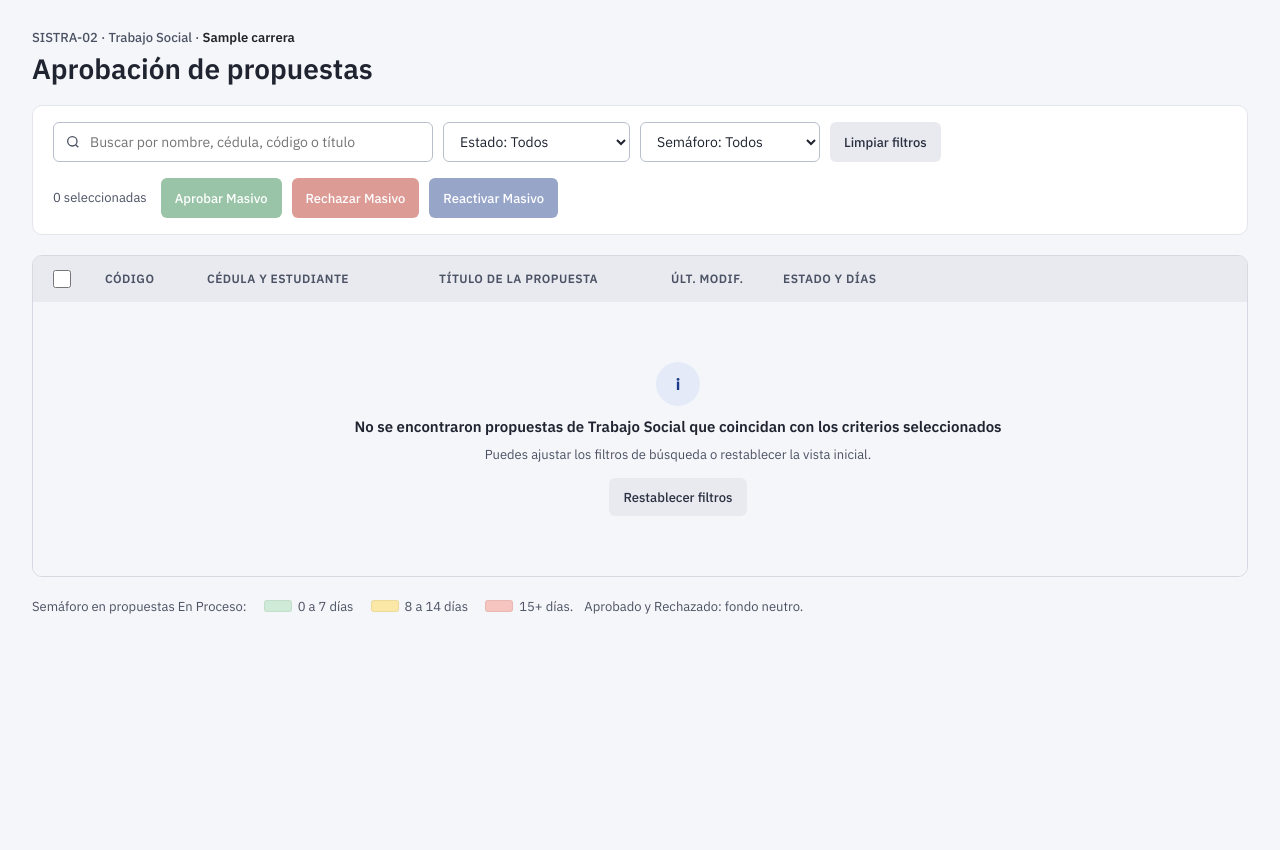
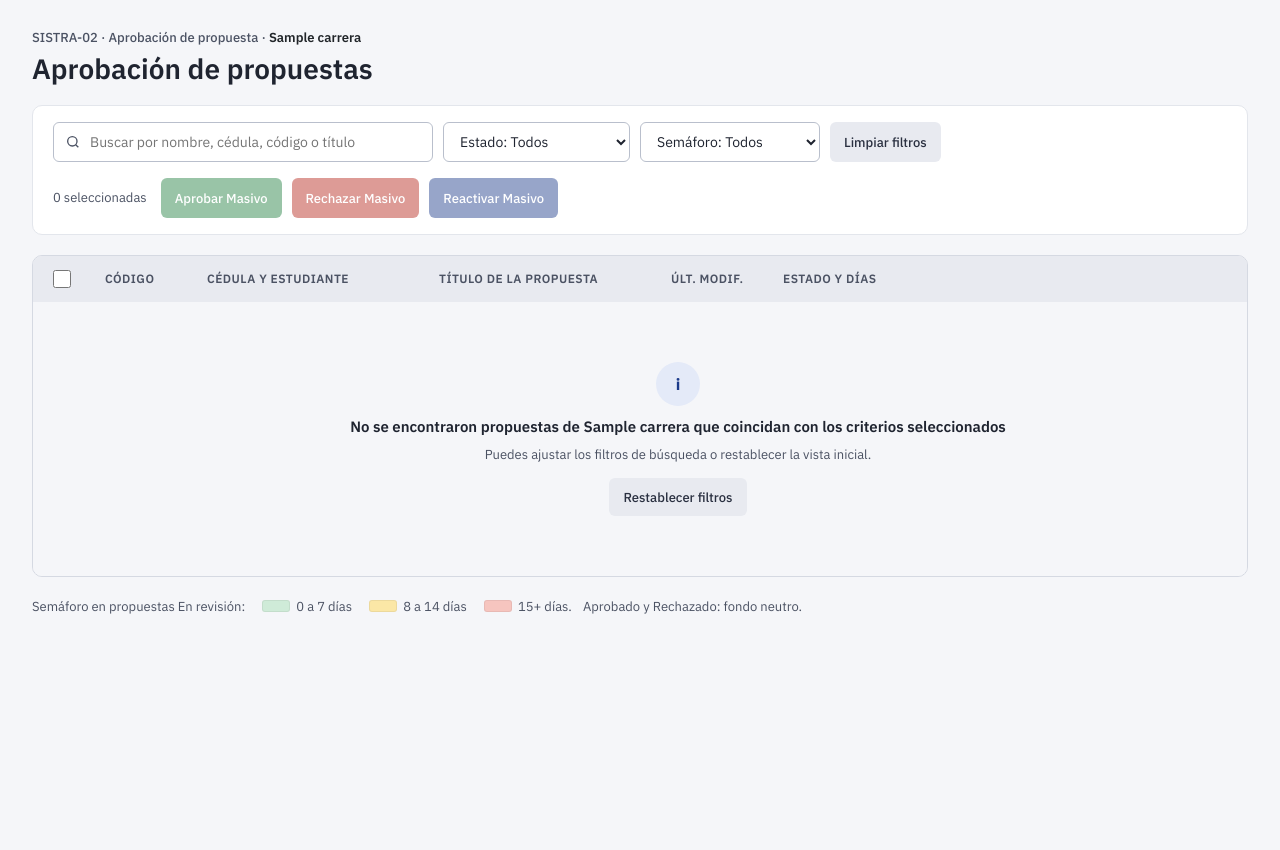
Before and after one commit to SISTRA-UP/SISTRA, a Django app: page /propuestas/aprobacion/ in a window 1280 px wide. Run offline with Django 5.2, Linux system fonts and the light colour scheme; a user stored in the database is signed in; tables that the repository leaves empty hold one stand-in row (values such as "Sample post"); data that the repository does not hold is empty.

Commit message:
fix(propuestas): actualiza terminologia a en revision, datos dinamicos depura urls

```diff
--- a/apps/propuestas/templates/propuestas/aprobacion/bandeja.html
+++ b/apps/propuestas/templates/propuestas/aprobacion/bandeja.html
@@ -430,7 +430,7 @@
     {# Título y Breadcrumb oficial #}
     <div>
         <div class="subtitulo-modulo">
-            SISTRA-02 · Trabajo Social
+            SISTRA-02 · Aprobación de propuesta
             {% if carrera %}
                 · <span class="fw-semibold text-dark">{{ carrera.nombre }}</span>
             {% endif %}
@@ -473,7 +473,7 @@
 
                 <select name="estado" id="cmb-est" class="se" aria-label="Filtrar por estado">
                     <option value="">Estado: Todos</option>
-                    <option value="En revisión" {% if request.GET.estado == 'En revisión' %}selected{% endif %}>En Proceso</option>
+                    <option value="En revisión" {% if request.GET.estado == 'En revisión' %}selected{% endif %}>En revisión</option>
                     <option value="Aprobado" {% if request.GET.estado == 'Aprobado' %}selected{% endif %}>Aprobado</option>
                     <option value="Requiere modificación" {% if request.GET.estado == 'Requiere modificación' %}selected{% endif %}>Requiere modificación</option>
                     <option value="Rechazado" {% if request.GET.estado == 'Rechazado' %}selected{% endif %}>Rechazado</option>
@@ -481,9 +481,9 @@
 
                 <select name="semaforo" id="cmb-dias" class="se" aria-label="Filtrar por semáforo y días">
                     <option value="">Semáforo: Todos</option>
-                    <option value="verde" {% if request.GET.semaforo == 'verde' %}selected{% endif %}>0 a 7 días - Verde</option>
-                    <option value="amarillo" {% if request.GET.semaforo == 'amarillo' %}selected{% endif %}>8 a 14 días - Amarillo</option>
-                    <option value="rojo" {% if request.GET.semaforo == 'rojo' %}selected{% endif %}>15+ días - Rojo</option>
+                    <option value="verde" {% if request.GET.semaforo == 'verde' %}selected{% endif %}>0 a {{ limite_verde|default:7 }} días - Verde</option>
+                    <option value="amarillo" {% if request.GET.semaforo == 'amarillo' %}selected{% endif %}>{{ limite_verde|add:1|default:8 }} a {{ limite_amarillo|default:14 }} días - Amarillo</option>
+                    <option value="rojo" {% if request.GET.semaforo == 'rojo' %}selected{% endif %}>{{ limite_rojo|default:15 }}+ días - Rojo</option>
                 </select>
 
                 <a href="{% url 'propuestas:aprobacion' %}" class="b g" style="height: 40px;" title="Limpiar todos los filtros" id="btn-limpiar">
@@ -548,18 +548,18 @@
                         {# 4. Título de la propuesta #}
                         <div>
                             <div class="n" style="font-weight: 500;">{{ prop.titulo|default:"(Sin título registrado)" }}</div>
-                            <div class="t" style="font-size: 12px;">{{ prop.entidad|default:"Entidad comunitaria" }}</div>
+                            <div class="t" style="font-size: 12px;">{{ prop.entidad|default:"Sin entidad especificada" }}</div>
                         </div>
 
                         {# 5. Última modificación #}
                         <div style="font-size: 13px;">
-                            {{ prop.fecha_actualizacion|date:"d/m/Y"|default:"25/10/2026" }}
+                            {{ prop.fecha_actualizacion|date:"d/m/Y"|default:prop.fecha_creacion|date:"d/m/Y"|default:"-" }}
                         </div>
 
                         {# 6. Estado y días #}
                         <div>
                             {% if prop.estado == 'En revisión' %}
-                                <span class="s e">En Proceso</span>
+                                <span class="s e">En revisión</span>
                                 <div class="t">{{ sem.dias }} día{{ sem.dias|pluralize }}</div>
                             {% elif prop.estado == 'Aprobado' %}
                                 <span class="s ap">Aprobado</span>
@@ -637,7 +637,7 @@
                 {% empty %}
                     <div style="padding: 60px 20px; text-align: center; color: var(--sistra-muted);">
                         <div style="width: 44px; height: 44px; border-radius: 50%; background: #E4EAF8; color: #1B3A8A; font-weight: 700; line-height: 44px; margin: 0 auto 10px; font-size: 16px;">i</div>
-                        <div style="font-size: 15px; font-weight: 600; color: var(--sistra-dark); margin-bottom: 6px;">No se encontraron propuestas de Trabajo Social que coincidan con los criterios seleccionados</div>
+                        <div style="font-size: 15px; font-weight: 600; color: var(--sistra-dark); margin-bottom: 6px;">No se encontraron propuestas de {{ carrera.nombre|default:"la carrera" }} que coincidan con los criterios seleccionados</div>
                         <p style="font-size: 13px; margin: 0 0 14px;">Puedes ajustar los filtros de búsqueda o restablecer la vista inicial.</p>
                         <a href="{% url 'propuestas:aprobacion' %}" class="b g">Restablecer filtros</a>
                     </div>
@@ -648,10 +648,10 @@
         {# Pie de página con leyenda del semáforo y paginación #}
         <div style="display: flex; justify-content: space-between; align-items: center; font-size: 13px; color: var(--sistra-muted); flex-wrap: wrap; gap: 10px;">
             <div>
-                Semáforo en propuestas En Proceso:
-                <span class="sw" style="background:#CFEBD8"></span>0 a 7 días
-                <span class="sw" style="background:#FBE7A6"></span>8 a 14 días
-                <span class="sw" style="background:#F6C5BF"></span>15+ días.
+                Semáforo en propuestas En revisión:
+                <span class="sw" style="background:#CFEBD8"></span>0 a {{ limite_verde|default:7 }} días
+                <span class="sw" style="background:#FBE7A6"></span>{{ limite_verde|add:1|default:8 }} a {{ limite_amarillo|default:14 }} días
+                <span class="sw" style="background:#F6C5BF"></span>{{ limite_rojo|default:15 }}+ días.
                 <span class="ms-2">Aprobado y Rechazado: fondo neutro.</span>
             </div>
 
@@ -802,7 +802,7 @@ document.addEventListener('DOMContentLoaded', function () {
                     document.getElementById('det-dias-texto').textContent = `${data.semaforo ? data.semaforo.dias : '0'} días`;
                     document.getElementById('det-est-nombre').value = (data.estudiante && data.estudiante.nombre) || 'No registrado';
                     document.getElementById('det-est-cedula').value = (data.estudiante && data.estudiante.cedula) || 'No registrado';
-                    document.getElementById('det-est-programa').value = 'Trabajo Social';
+                    document.getElementById('det-est-programa').value = (data.estudiante && data.estudiante.programa) || data.programa || 'No registrado';
                     document.getElementById('det-titulo').value = data.titulo || 'Sin título registrado';
                     document.getElementById('det-descripcion').value = data.objetivos || data.justificacion || 'No registrado';
                     document.getElementById('det-entidad').value = data.entidad || 'No registrada';
@@ -968,7 +968,7 @@ document.addEventListener('DOMContentLoaded', function () {
                 btnSubmit.className = 'b v';
                 btnSubmit.textContent = 'Confirmar Aprobación';
             } else if (targetEstado === 'Requiere modificación') {
-                document.getElementById('dec-titulo').textContent = 'Enviar Propuesta a Modificación (En Proceso)';
+                document.getElementById('dec-titulo').textContent = 'Enviar Propuesta a Modificación';
                 banner.className = 'i ib';
                 banner.style.background = '#FFF1C2';
                 banner.style.color = '#4A3300';
@@ -1176,7 +1176,7 @@ document.addEventListener('DOMContentLoaded', function () {
             banner.style.background = '#E4EAF8';
             banner.style.color = '#1B3A8A';
             banner.style.border = '1px solid #1B3A8A';
-            banner.textContent = 'Las propuestas retornarán a En Proceso conservando su semáforo previo.';
+            banner.textContent = 'Las propuestas retornarán a En revisión conservando su semáforo previo.';
             grupoTipo.style.display = 'none';
             labelObs.textContent = 'Justificación de reactivación (obligatoria)';
             txtObs.placeholder = 'Escriba la justificación para auditoría';
--- a/apps/propuestas/templates/propuestas/aprobacion/modales.html
+++ b/apps/propuestas/templates/propuestas/aprobacion/modales.html
@@ -13,7 +13,7 @@
                         <div class="s" id="det-subtitulo" style="font-size: 13px; color: #4B5263; margin-top: 2px;">Cargando información...</div>
                     </div>
                     <div style="text-align: right;">
-                        <span class="bg" id="det-badge-estado" style="display: inline-block; padding: 4px 10px; border-radius: 999px; font-size: 12px; font-weight: 600; background: #FFF1C2; color: #6B4A00;">En Proceso</span>
+                        <span class="bg" id="det-badge-estado" style="display: inline-block; padding: 4px 10px; border-radius: 999px; font-size: 12px; font-weight: 600; background: #FFF1C2; color: #6B4A00;">En revisión</span>
                         <div class="s" id="det-dias-texto" style="font-size: 13px; color: #4B5263; margin-top: 4px;">-- días</div>
                     </div>
                 </div>
@@ -257,7 +257,7 @@
                 <input type="hidden" name="nuevo_estado" id="dec-nuevo-estado" value="">
 
                 <h2 id="dec-titulo">Confirmar Aprobación de Propuesta(s)</h2>
-                <div class="s" id="dec-subtitulo">TS-0142 · Laura Camila Ortiz</div>
+                <div class="s" id="dec-subtitulo">Cargando propuesta...</div>
 
                 {# Banner contextual informativo #}
                 <div class="i iv" id="dec-banner">
@@ -304,10 +304,10 @@
             <form method="post" id="form-reactivar" class="w" style="width: 100%;">
                 {% csrf_token %}
                 <h2 id="rea-titulo">Confirmar Reactivación de Propuesta</h2>
-                <div class="s" id="rea-subtitulo">TS-0118 · Sofía Carolina Mora</div>
+                <div class="s" id="rea-subtitulo">Cargando propuesta...</div>
 
                 <div class="i ib" style="background: #E4EAF8; color: #1B3A8A; border: 1px solid #1B3A8A;">
-                    Se verificó que el estudiante no tiene otra propuesta ni informe activo. La propuesta retornará a En Proceso conservando su conteo previo en el semáforo (<span id="rea-dias">7</span> días) y quedará registrada en auditoría.
+                    Se verificó que el estudiante no tiene otra propuesta ni informe activo. La propuesta retornará a En revisión conservando su conteo previo en el semáforo (<span id="rea-dias">7</span> días) y quedará registrada en auditoría.
                 </div>
 
                 <div>
--- a/apps/propuestas/urls.py
+++ b/apps/propuestas/urls.py
@@ -26,26 +26,14 @@ urlpatterns = [
         name='detalle_propuesta',
     ),
     path(
-        'aprobacion/detalle/<int:id_propuesta>/',
-        aprobacion.detalle_propuesta,
-    ),
-    path(
         'aprobacion/<int:id_propuesta>/decidir/',
         aprobacion.cambiar_estado,
         name='cambiar_estado',
     ),
     path(
-        'aprobacion/cambiar-estado/<int:id_propuesta>/',
-        aprobacion.cambiar_estado,
-    ),
-    path(
         'aprobacion/<int:id_propuesta>/reactivar/',
         aprobacion.reactivar_propuesta,
         name='reactivar_propuesta',
-    ),
-    path(
-        'aprobacion/reactivar/<int:id_propuesta>/',
-        aprobacion.reactivar_propuesta,
     ),
     path('aprobacion/masivo/', aprobacion.accion_masiva, name='accion_masiva'),
     path(
@@ -53,8 +41,4 @@ urlpatterns = [
         aprobacion.descargar_documento,
         name='descargar_documento',
     ),
-    path(
-        'aprobacion/descargar-documento/<int:id_propuesta>/',
-        aprobacion.descargar_documento,
-    ),
 ]
--- a/apps/propuestas/views/aprobacion.py
+++ b/apps/propuestas/views/aprobacion.py
@@ -44,6 +44,7 @@ from apps.propuestas.forms.aprobacion import (
     ReactivacionPropuestaForm,
     RechazoPropuestaForm,
     calcular_semaforo,
+    obtener_limites_semaforo,
     puede_revertir_aprobacion,
 )
 from apps.propuestas.forms.aprobacion_masiva import AccionMasivaForm
@@ -185,6 +186,7 @@ def bandeja(request: HttpRequest) -> HttpResponse:
         )
 
     tipos_rechazo = TipoRechazo.objects.filter(estado=Estado.ACTIVO).order_by('nombre')
+    limite_verde, limite_amarillo = obtener_limites_semaforo()
 
     contexto = {
         'asignacion': asignacion,
@@ -194,6 +196,9 @@ def bandeja(request: HttpRequest) -> HttpResponse:
         'propuestas_con_meta': propuestas_con_meta,
         'total_propuestas': total_filtradas,
         'tipos_rechazo': tipos_rechazo,
+        'limite_verde': limite_verde,
+        'limite_amarillo': limite_amarillo,
+        'limite_rojo': limite_amarillo + 1,
         'form_aprobar': AprobacionPropuestaForm(),
         'form_modificar': ModificacionPropuestaForm(),
         'form_rechazar': RechazoPropuestaForm(),
```
